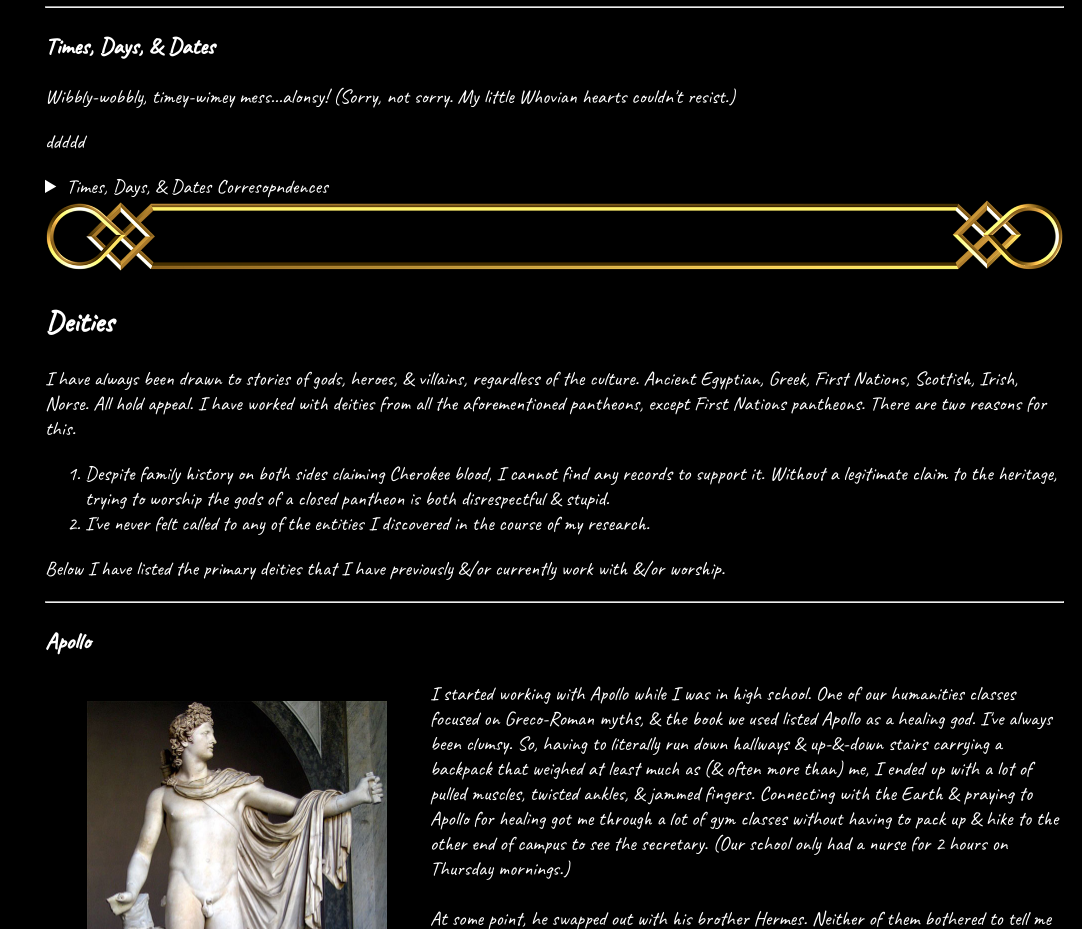
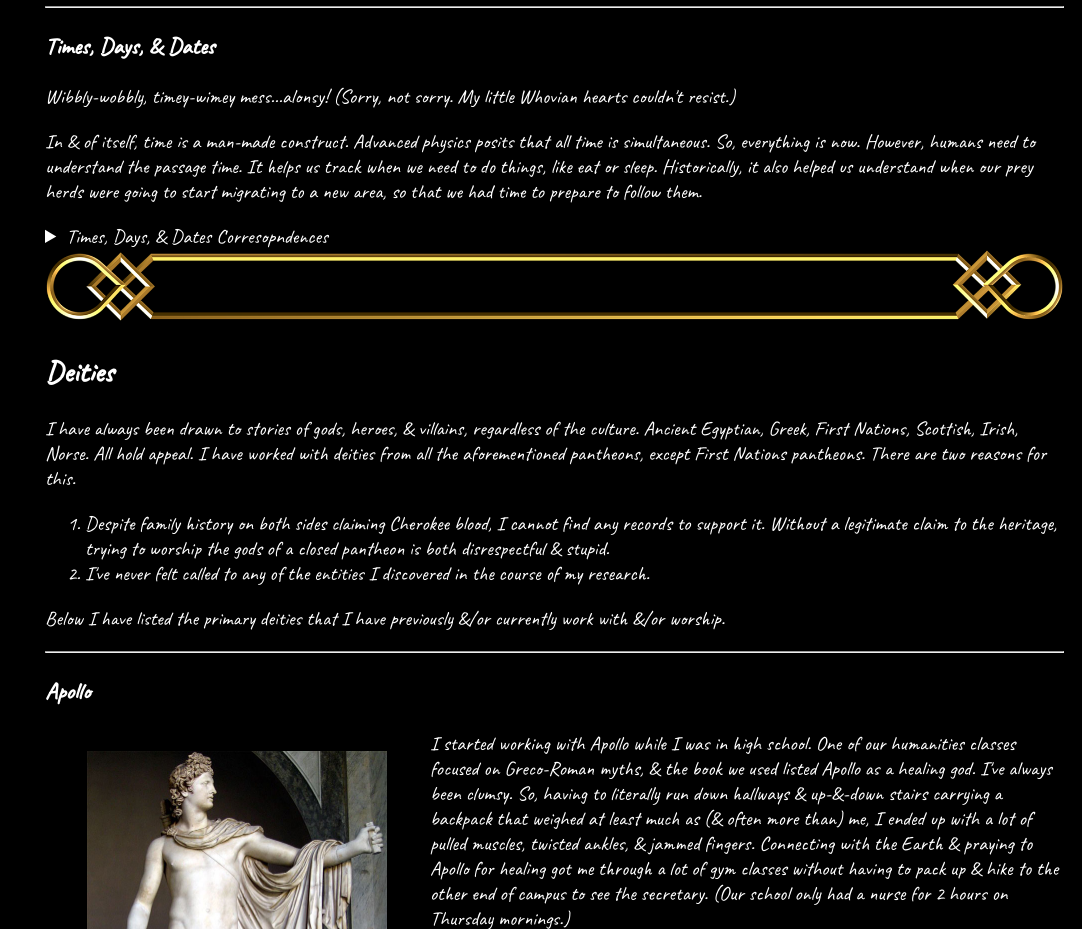
Before and after one commit to KC-LC101-June-22/js-assignment-4-html-me-something-MamaKit, a website: page index.html in a window 1280 px wide. Shown: the part 1260-2189 px from the top of the page, without its empty margins (198-1280 px from the left). Drawn offline with Linux system fonts and the light colour scheme.

Commit message:
Wrote blurb for Time.

```diff
--- a/index.html
+++ b/index.html
@@ -4166,7 +4166,7 @@
                Wibbly-wobbly, timey-wimey mess...alonsy! (Sorry, not sorry. My little Whovian hearts couldn't resist.)
             </p>
             <p>
-               ddddd
+               In & of itself, time is a man-made construct. Advanced physics posits that all time is simultaneous. So, everything is now. However, humans need to understand the passage time. It helps us track when we need to do things, like eat or sleep. Historically, it also helped us understand when our prey herds were going to start migrating to a new area, so that we had time to prepare to follow them.
             </p>
             <details>
                <summary>Times, Days, & Dates Corresopndences</summary>
```
